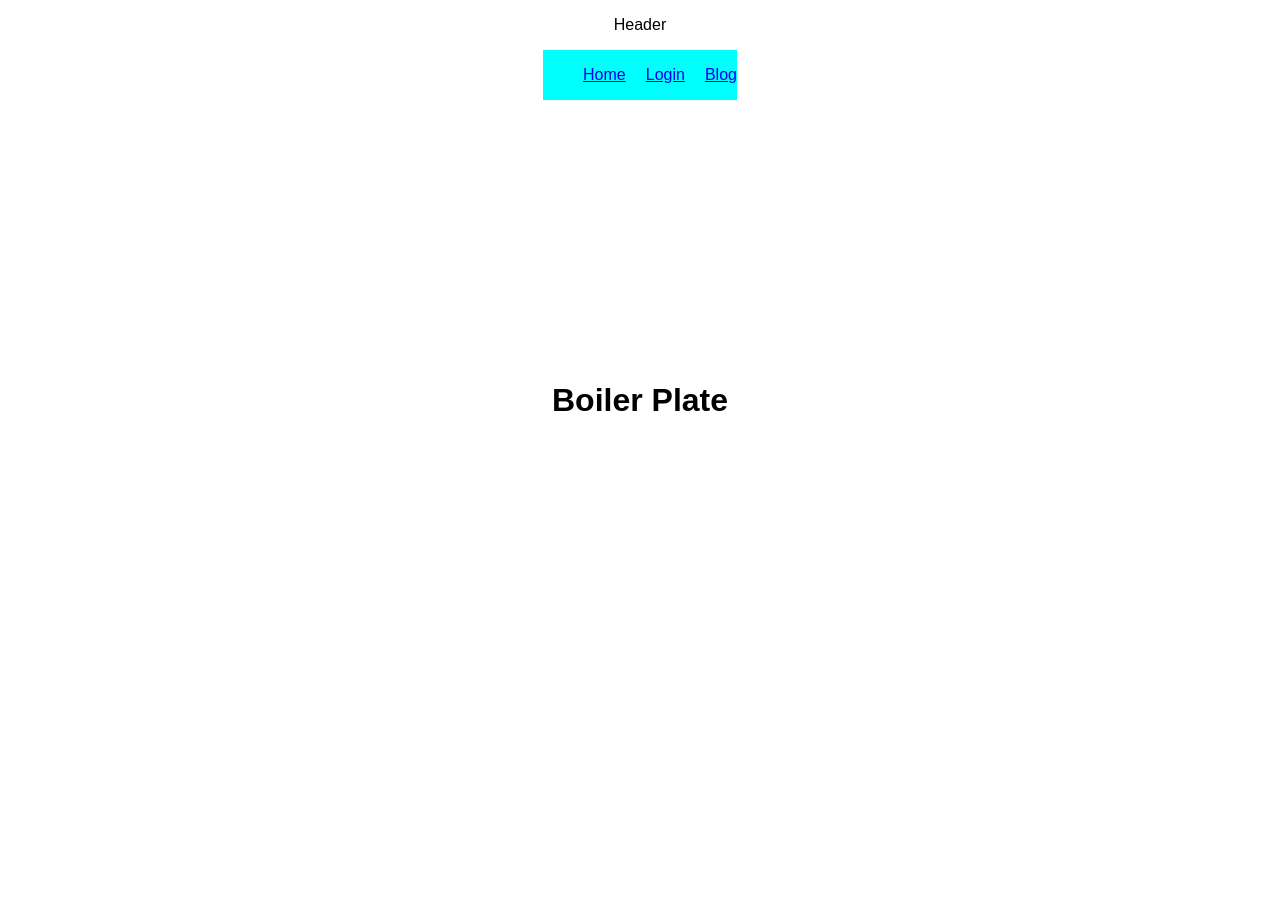
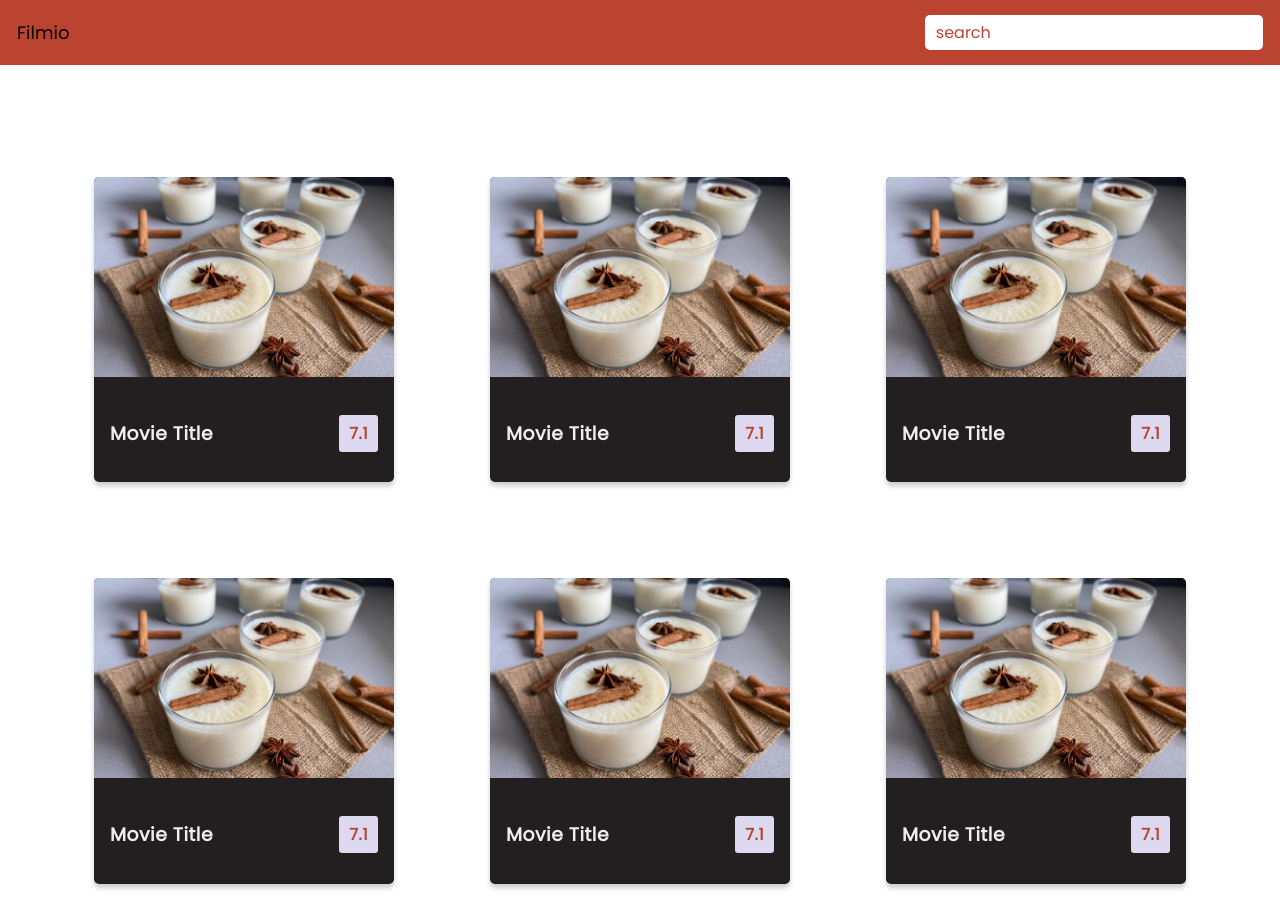
Before and after one commit to merv-e/MovieFinder, a plain HTML site: page index.html in a window 1280 px wide. Before the commit the page ends 800 px from the top, so only its background shows below. Drawn offline with Linux system fonts and the light colour scheme; a web font is replaced by a local one.

Commit message:
css, and html files are created. so is js but Im still working on it.

```diff
--- a/css/style.css
+++ b/css/style.css
@@ -1,41 +1,123 @@
-@import url('https://fonts.googleapis.com/css2?family=Anuphan:wght@300;700&display=swap');
+@import url('https://fonts.googleapis.com/css2?family=Poppins:wght@200;400&display=swap');
+
+:root{
+    --primary-color: #231F20;
+    --secondary-color: #BB4430;
+    --ternary-color: #DBD8F0;
+}
 
 * {
     box-sizing: border-box;
 }
 
 body {
-    text-align:center;
+    font-family: 'Poppins', sans-serif;
+    margin: 0;
+    /* color: var(--ternary-color); */
+}
+
+nav{
     display: flex;
-    flex-direction: column;
-    justify-content: center;
+    justify-content: space-between;
     align-items: center;
-    font-family: 'Anuphan', sans-serif;
+    width: 100%;
     margin: 0;
-    /* overflow: hidden; */
+    border: 1px solid var(--secondary-color);
+    background-color: var(--secondary-color);
+    padding: 0 1rem;
+    z-index: 10;
+    top:0;
+    left: 0;
+    right: 0;
+    position: sticky;
+}
+
+header p {
+    font-size: large;
+}
+
+.search{
+    font-family: inherit;
+    border: 0;
+    border-radius: 5px;
+    font-size: 1rem;
+    padding: .3rem 0.7rem;
+}
+
+.search::placeholder{
+    color: var(--secondary-color);
+}
+
+.search:focus{
+    outline: none;
 }
 
 main {
-    height: 80vh;
+    /* position: relative; */
     display: flex;
-    flex-direction: column;
     justify-content: center;
-    align-items: center;
+    flex-wrap: wrap;
+    margin-top: 5rem;
+    gap: 2rem;
 }
 
-nav {
-    /* display: flex; */
-    background-color: aqua;
+.movie {
+    width: 300px;
+    margin: 2rem;
+    background-color: var(--primary-color);
+    border-radius: 5px;
+    box-shadow:0 4px 5px rgba(0, 0, 0, 0.2);
+    position: relative;
+    overflow: hidden;
 }
 
-ul {
-    display: flex;
-    justify-content: center;
-    align-items: center;
-    list-style: none;
-    text-decoration: none;
-    gap: 20px;
+.movie img {
+    width: 100%;
 }
 
-/* h1 {
-} */
+.movie-info {
+    display: flex;
+    align-items: center;
+    justify-content: space-between;
+    padding: 1rem;
+    color: #eee;
+    letter-spacing: 0.5px;
+}
+
+.movie-info span {
+    font-weight: 700;
+    padding: 0.25rem 0.5rem;
+    background-color: var(--ternary-color);
+    border: 2px solid var(--ternary-color);
+    border-radius: 3px;
+    color: #BB4430;
+}
+
+.movie-info span.low {
+    color: red;
+}
+
+.movie-info span.medium {
+    color: orange;
+}
+
+.movie-info span.high {
+    color: green;
+}
+
+.overview {
+    color: #eee;
+    padding: 2rem;
+    position: absolute;
+    bottom: 0;
+    left: 0;
+    right: 0;
+    max-height: 100%;
+    transform: translateY(101%);
+    transition: transform 0.4s ease-in;
+    background-color: #BB4430;
+}
+
+.movie:hover .overview{
+    transform: translateX(0);
+}
--- a/index.html
+++ b/index.html
@@ -6,7 +6,7 @@
     <meta name="viewport" content="width=device-width, initial-scale=1.0">
 
     <!-- update title along with the description and author meta tags -->
-    <title>Boilerplate</title>
+    <title>Movie App</title>
     <meta name="description" content="brief description">
     <meta name="author" content="your site name or if it's a blog your name etc.">
 
@@ -23,35 +23,89 @@
     <link rel="stylesheet" href="https://cdnjs.cloudflare.com/ajax/libs/font-awesome/6.4.0/css/all.min.css" integrity="sha512-iecdLmaskl7CVkqkXNQ/ZH/XLlvWZOJyj7Yy7tcenmpD1ypASozpmT/E0iPtmFIB46ZmdtAc9eNBvH0H/ZpiBw==" crossorigin="anonymous" referrerpolicy="no-referrer" />
 </head>
 <body>
-    <header>
-        <!-- website name or logo -->
-        <p>Header</p>
-    </header>
-
     <nav>
-        <ul>
-            <li><a href="index.html">Home</a></li>
-            <li><a href="login.html">Login</a></li>
-            <li><a href="blog.html">Blog</a></li>
-        </ul>
+        <header>
+            <p>Filmio</p>
+        </header>
+        <form id="form">
+            <input type="text" id="search" class="search" placeholder="search">
+        </form>
     </nav>
 
-    <main>
-        <h1>Boiler Plate</h1>
-        <article>
-            <h2></h2>
-                <p></p>
-            </article>
-
-            <article>
-                <h2></h2>
-                   <p></p>
-            </article>
-    </main>
+    <main id="main">
+        <!-- <h1>Film List</h1> -->
+        <div class="movie">
+            <img src="./image/Sutlac.jpg" alt="a random picture">
+            <div class="movie-info">
+                <h3>Movie Title</h3>
+                <span class="green">7.1 </span>
+            </div>
+            <div class="overview">
+                <h3>Overview</h3>
+               Lorem ipsum dolor sit, amet consectetur adipisicing elit. Soluta doloremque est asperiores aliquid fugiat iusto ut ipsa quia delectus commodi.
+            </div>
+        </div>
+        <div class="movie">
+            <img src="./image/Sutlac.jpg" alt="a random picture">
+            <div class="movie-info">
+                <h3>Movie Title</h3>
+                <span class="green">7.1 </span>
+            </div>
+            <div class="overview">
+                <h3>Overview</h3>
+               Lorem ipsum dolor sit, amet consectetur adipisicing elit. Soluta doloremque est asperiores aliquid fugiat iusto ut ipsa quia delectus commodi.
+            </div>
+        </div>
+        <div class="movie">
+            <img src="./image/Sutlac.jpg" alt="a random picture">
+            <div class="movie-info">
+                <h3>Movie Title</h3>
+                <span class="green">7.1 </span>
+            </div>
+            <div class="overview">
+                <h3>Overview</h3>
+               Lorem ipsum dolor sit, amet consectetur adipisicing elit. Soluta doloremque est asperiores aliquid fugiat iusto ut ipsa quia delectus commodi.
+            </div>
+        </div>
+        <div class="movie">
+            <img src="./image/Sutlac.jpg" alt="a random picture">
+            <div class="movie-info">
+                <h3>Movie Title</h3>
+                <span class="green">7.1 </span>
+            </div>
+            <div class="overview">
+                <h3>Overview</h3>
+               Lorem ipsum dolor sit, amet consectetur adipisicing elit. Soluta doloremque est asperiores aliquid fugiat iusto ut ipsa quia delectus commodi.
+            </div>
+        </div>
+        <div class="movie">
+            <img src="./image/Sutlac.jpg" alt="a random picture">
+            <div class="movie-info">
+                <h3>Movie Title</h3>
+                <span class="green">7.1 </span>
+            </div>
+            <div class="overview">
+                <h3>Overview</h3>
+               Lorem ipsum dolor sit, amet consectetur adipisicing elit. Soluta doloremque est asperiores aliquid fugiat iusto ut ipsa quia delectus commodi.
+            </div>
+        </div>
+        <div class="movie">
+            <img src="./image/Sutlac.jpg" alt="a random picture">
+            <div class="movie-info">
+                <h3>Movie Title</h3>
+                <span class="green">7.1 </span>
+            </div>
+            <div class="overview">
+                <h3>Overview</h3>
+               Lorem ipsum dolor sit, amet consectetur adipisicing elit. Soluta doloremque est asperiores aliquid fugiat iusto ut ipsa quia delectus commodi.
+            </div>
+        </div>
+        </main>
 
     <footer>
         <!-- Copyright notices and some other content -->
     </footer>
+
     <script src="js/script.js"></script>
 </body>
 </html>
--- a/js/script.js
+++ b/js/script.js
@@ -0,0 +1,15 @@
+const API_URL = "";
+("https://api.themoviedb.org/3/discover/movie?api_key=06037b2c68e092d4ab77bebfba7db548");
+
+  const fetchMovies = fetch(API_URL)
+  .then(data => {
+      console.log(data);
+  })
+
+ const search = document.getElementById('search');
+
+ search.addEventListener('', function (){
+
+ })
+
+ dk 03:48
```
Also changed, not shown: image/Sutlac.jpg (added).
